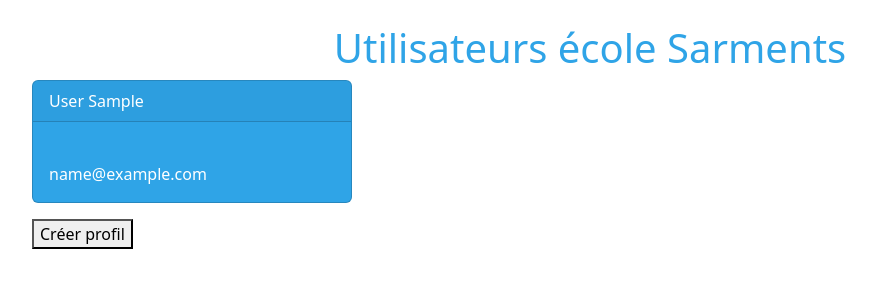
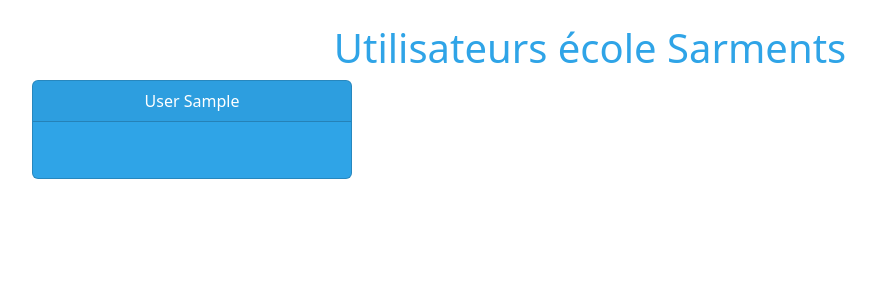
Before and after one commit to SamuelRegnier/Arc-En-Ciel, a Symfony app: template templates/user/read.html.twig in a window 1280 px wide. Shown: the part 209-509 px from the top of the page, without its empty margins (50-926 px from the left). Run offline with Twig, Linux system fonts and the light colour scheme; the template is opened without the code that fills it: most values are stand-ins (such as "Sample title", 1, 10 or a date in 2020); some libraries are stand-ins or nearby versions.

Commit message:
front cards

```diff
--- a/templates/user/read.html.twig
+++ b/templates/user/read.html.twig
@@ -7,17 +7,22 @@
     <h1 class="d-flex justify-content-center">Utilisateurs école Sarments</h1>
         {% for user in users %}
             <div class="card text-white bg-primary mb-3 d-flex justify-content-center" style="max-width: 20rem;">
-                <div class="card-header">{{user.lastName}} {{ user.firstName}}
+                <div class="card-header d-flex justify-content-center">{{user.lastName}} {{ user.firstName}}
                 </div>
                 <div class="card-body">
-                    <a href="{{ path('user_select_id', { id: user.id }) }}"><img style="max-width: 100%;" src="{{ vich_uploader_asset(user, 'imageFile') }}"></a>
-                    <p class="card-text">{{user.email}}</p>
+                    <div class='d-flex justify-content-center'>
+                        <a href="{{ path('user_select_id', { id: user.id }) }}"><img style="max-width: 100%;" src="{{ vich_uploader_asset(user, 'imageFile') }}"></a>
+                    </div>
+                    <p class="card-text d-flex justify-content-center">{{user.roles[0]}}</p>
                 </div>
             </div>
         {% endfor %}
-    <div>
+    {% if app.user == "administrateur" %}
+        <div>
         <a href="{{ path('user_create') }}"><button>Créer profil</button></a>
-    </div>
+        </div>
+    {% endif %}
+
     <div class="navigation d-flex justify-content-center">
         {{ knp_pagination_render(users) }}
     </div>
```
